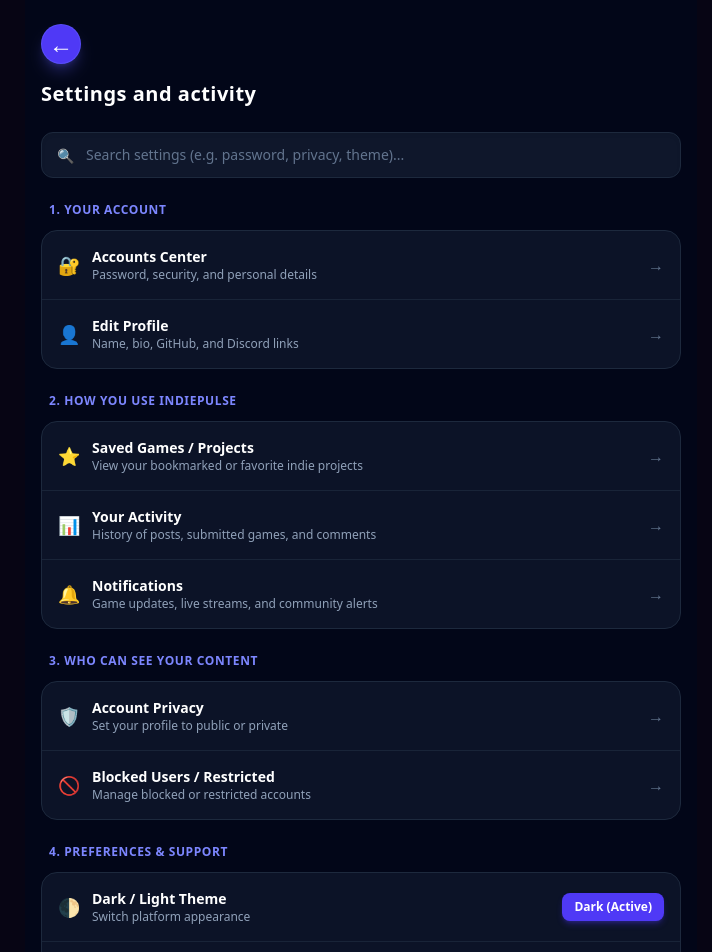
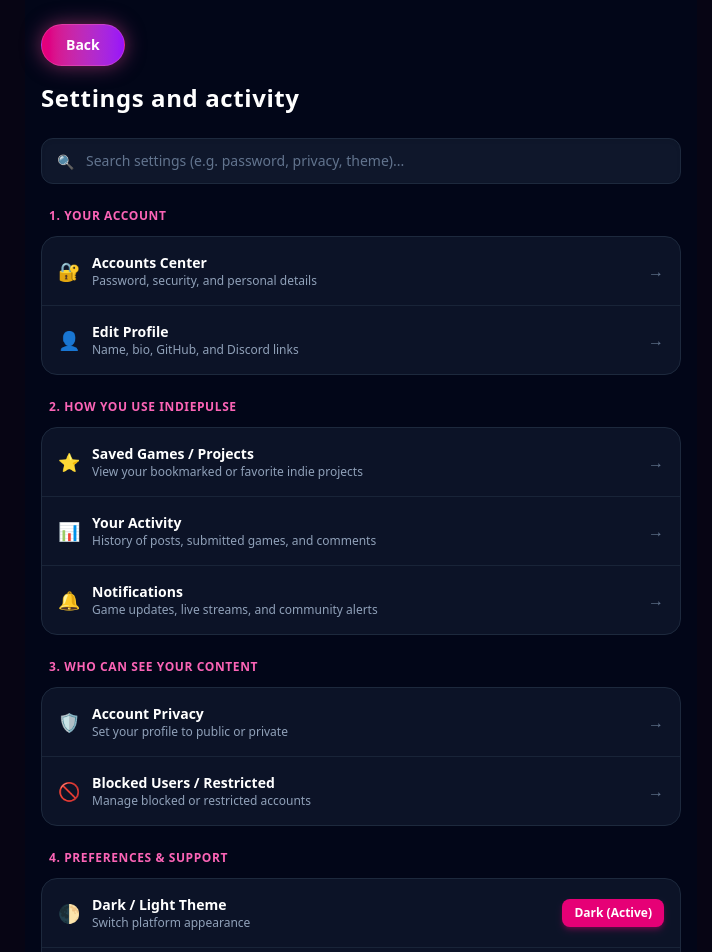
Before and after one commit to Patil-IndiePulse/IndiePulse, a Next.js app: page /menu in a window 1280 px wide. Shown: the top 952 px of the page, without its empty margins (279-991 px from the left). Built offline with nearby package versions, Linux system fonts and the light colour scheme.

Commit message:
fix: replace blue arrow with pink gradient back button in menu page

```diff
--- a/app/menu/page.tsx
+++ b/app/menu/page.tsx
@@ -32,17 +32,17 @@ export default function SettingsAndActivityPage() {
   };
 
   return (
-    <main className={`min-h-screen flex flex-col px-4 py-6 max-w-2xl mx-auto w-full transition-colors duration-300 ${isDarkMode ? 'bg-slate-950 text-white' : 'bg-white text-slate-900'}`}>
+    <main className={`min-h-screen flex flex-col px-4 py-6 max-w-2xl mx-auto w-full transition-colors duration-300 select-none ${isDarkMode ? 'bg-slate-950 text-white' : 'bg-white text-slate-900'}`}>
 
-      {/* Header with Back Button */}
+      {/* Header with Pink Gradient 'Back' Button */}
       <div className="flex flex-col items-start gap-4 mb-6">
         <Link
           href="/"
-          className="w-10 h-10 rounded-full bg-indigo-600 hover:bg-indigo-500 border border-indigo-500/50 flex items-center justify-center text-white text-2xl font-extrabold shadow-lg shadow-indigo-500/30 transition-all"
+          className="px-6 py-2.5 rounded-full bg-gradient-to-r from-pink-600 to-purple-600 hover:from-pink-500 hover:to-purple-500 text-white text-sm font-bold shadow-[0_0_20px_rgba(236,72,153,0.5)] border border-pink-400/40 transition-all flex items-center justify-center cursor-pointer"
         >
-          ←
+          Back
         </Link>
-        <h1 className={`text-xl font-bold tracking-wide ${isDarkMode ? 'text-white' : 'text-slate-900'}`}>Settings and activity</h1>
+        <h1 className={`text-2xl font-bold tracking-wide ${isDarkMode ? 'text-white' : 'text-slate-900'}`}>Settings and activity</h1>
       </div>
 
       {/* Search Settings Bar */}
@@ -51,13 +51,13 @@ export default function SettingsAndActivityPage() {
         <input
           type="text"
           placeholder="Search settings (e.g. password, privacy, theme)..."
-          className={`w-full border rounded-xl pl-11 pr-4 py-3 text-sm focus:outline-none transition-all shadow-inner ${isDarkMode ? 'bg-slate-900 border-slate-800 text-white placeholder-slate-500 focus:border-indigo-500' : 'bg-slate-50 border-slate-300 text-slate-900 placeholder-slate-400 focus:border-indigo-600'}`}
+          className={`w-full border rounded-xl pl-11 pr-4 py-3 text-sm focus:outline-none transition-all shadow-inner ${isDarkMode ? 'bg-slate-900 border-slate-800 text-white placeholder-slate-500 focus:border-pink-500' : 'bg-slate-50 border-slate-300 text-slate-900 placeholder-slate-400 focus:border-pink-600'}`}
         />
       </div>
 
       {/* Section 1: Your Account */}
       <div className="mb-6">
-        <h2 className={`text-xs font-semibold uppercase tracking-wider mb-3 px-2 ${isDarkMode ? 'text-indigo-400' : 'text-indigo-600'}`}>
+        <h2 className={`text-xs font-semibold uppercase tracking-wider mb-3 px-2 ${isDarkMode ? 'text-pink-400' : 'text-pink-600'}`}>
           1. Your Account
         </h2>
         <div className={`border rounded-2xl overflow-hidden divide-y ${isDarkMode ? 'bg-slate-900/80 border-slate-800 divide-slate-800/80' : 'bg-slate-50 border-slate-200 divide-slate-200'}`}>
@@ -88,7 +88,7 @@ export default function SettingsAndActivityPage() {
 
       {/* Section 2: How You Use IndiePulse */}
       <div className="mb-6">
-        <h2 className={`text-xs font-semibold uppercase tracking-wider mb-3 px-2 ${isDarkMode ? 'text-indigo-400' : 'text-indigo-600'}`}>
+        <h2 className={`text-xs font-semibold uppercase tracking-wider mb-3 px-2 ${isDarkMode ? 'text-pink-400' : 'text-pink-600'}`}>
           2. How You Use IndiePulse
         </h2>
         <div className={`border rounded-2xl overflow-hidden divide-y ${isDarkMode ? 'bg-slate-900/80 border-slate-800 divide-slate-800/80' : 'bg-slate-50 border-slate-200 divide-slate-200'}`}>
@@ -130,7 +130,7 @@ export default function SettingsAndActivityPage() {
 
       {/* Section 3: Who Can See Your Content */}
       <div className="mb-6">
-        <h2 className={`text-xs font-semibold uppercase tracking-wider mb-3 px-2 ${isDarkMode ? 'text-indigo-400' : 'text-indigo-600'}`}>
+        <h2 className={`text-xs font-semibold uppercase tracking-wider mb-3 px-2 ${isDarkMode ? 'text-pink-400' : 'text-pink-600'}`}>
           3. Who Can See Your Content
         </h2>
         <div className={`border rounded-2xl overflow-hidden divide-y ${isDarkMode ? 'bg-slate-900/80 border-slate-800 divide-slate-800/80' : 'bg-slate-50 border-slate-200 divide-slate-200'}`}>
@@ -160,7 +160,7 @@ export default function SettingsAndActivityPage() {
 
       {/* Section 4: Preferences & Support */}
       <div className="mb-6">
-        <h2 className={`text-xs font-semibold uppercase tracking-wider mb-3 px-2 ${isDarkMode ? 'text-indigo-400' : 'text-indigo-600'}`}>
+        <h2 className={`text-xs font-semibold uppercase tracking-wider mb-3 px-2 ${isDarkMode ? 'text-pink-400' : 'text-pink-600'}`}>
           4. Preferences & Support
         </h2>
         <div className={`border rounded-2xl overflow-hidden divide-y ${isDarkMode ? 'bg-slate-900/80 border-slate-800 divide-slate-800/80' : 'bg-slate-50 border-slate-200 divide-slate-200'}`}>
@@ -177,7 +177,7 @@ export default function SettingsAndActivityPage() {
                 <div className={`text-xs ${isDarkMode ? 'text-slate-400' : 'text-slate-500'}`}>Switch platform appearance</div>
               </div>
             </div>
-            <span className={`text-xs px-3 py-1.5 rounded-lg font-semibold transition-all ${isDarkMode ? 'bg-indigo-600 text-white shadow-md shadow-indigo-600/30' : 'bg-slate-900 text-white shadow-md'}`}>
+            <span className={`text-xs px-3 py-1.5 rounded-lg font-semibold transition-all ${isDarkMode ? 'bg-pink-600 text-white shadow-md shadow-pink-600/30' : 'bg-slate-900 text-white shadow-md'}`}>
               {isDarkMode ? 'Dark (Active)' : 'Light (Active)'}
             </span>
           </div>
@@ -195,9 +195,9 @@ export default function SettingsAndActivityPage() {
         </div>
       </div>
 
-      {/* Section 5: Language & Account Control (Linked to data-control) */}
+      {/* Section 5: Language & Account Control */}
       <div className="mb-8">
-        <h2 className={`text-xs font-semibold uppercase tracking-wider mb-3 px-2 ${isDarkMode ? 'text-indigo-400' : 'text-indigo-600'}`}>
+        <h2 className={`text-xs font-semibold uppercase tracking-wider mb-3 px-2 ${isDarkMode ? 'text-pink-400' : 'text-pink-600'}`}>
           5. Language & Account Control
         </h2>
         <div className={`border rounded-2xl overflow-hidden divide-y ${isDarkMode ? 'bg-slate-900/80 border-slate-800 divide-slate-800/80' : 'bg-slate-50 border-slate-200 divide-slate-200'}`}>
--- a/app/settings/[slug]/page.tsx
+++ b/app/settings/[slug]/page.tsx
@@ -15,22 +15,22 @@ export default function SettingDetailPage() {
     : 'Setting Details';
 
   return (
-    <main className="min-h-screen bg-slate-950 text-white flex flex-col px-4 py-6 max-w-2xl mx-auto w-full select-none">
+    <main className="min-h-screen bg-slate-950 text-white flex flex-col px-4 py-6 max-w-2xl mx-auto w-full">
 
-      {/* Header with Pink 'Back' Button */}
+      {/* Header with Back Button */}
       <div className="flex flex-col items-start gap-4 mb-6">
         <Link
           href="/menu"
-          className="px-6 py-2.5 rounded-full bg-gradient-to-r from-pink-600 to-purple-600 hover:from-pink-500 hover:to-purple-500 text-white text-sm font-bold shadow-[0_0_20px_rgba(236,72,153,0.5)] border border-pink-400/40 transition-all flex items-center justify-center cursor-pointer"
+          className="w-10 h-10 rounded-full bg-indigo-600 hover:bg-indigo-500 border border-indigo-500/50 flex items-center justify-center text-white text-2xl font-extrabold shadow-lg shadow-indigo-500/30 transition-all"
         >
-          Back
+          ←
         </Link>
         <h1 className="text-2xl font-bold text-white tracking-wide">{title}</h1>
       </div>
 
       {/* Content Box */}
       <div className="bg-slate-900/80 border border-slate-800 rounded-2xl p-6 shadow-xl">
-        <div className="text-pink-400 font-semibold mb-2">Manage your {title}</div>
+        <div className="text-indigo-400 font-semibold mb-2">Manage your {title}</div>
         <p className="text-slate-400 text-sm mb-6">
           Here you can update your preferences, change configurations, and view related information for {title.toLowerCase()}.
         </p>
@@ -42,12 +42,12 @@ export default function SettingDetailPage() {
               <div className="text-sm font-medium text-white">Enable Feature</div>
               <div className="text-xs text-slate-500">Turn on or off this setting module</div>
             </div>
-            <input type="checkbox" className="w-5 h-5 accent-pink-600 rounded cursor-pointer" defaultChecked />
+            <input type="checkbox" className="w-5 h-5 accent-indigo-600 rounded cursor-pointer" defaultChecked />
           </div>
 
           <button
             onClick={() => alert('Changes saved successfully!')}
-            className="w-full py-3 bg-gradient-to-r from-pink-600 to-purple-600 hover:from-pink-500 hover:to-purple-500 text-white font-semibold rounded-xl shadow-lg shadow-pink-600/30 transition-all cursor-pointer border border-pink-400/40"
+            className="w-full py-3 bg-indigo-600 hover:bg-indigo-500 text-white font-semibold rounded-xl shadow-lg shadow-indigo-600/30 transition-all"
           >
             Save Changes
           </button>
```
